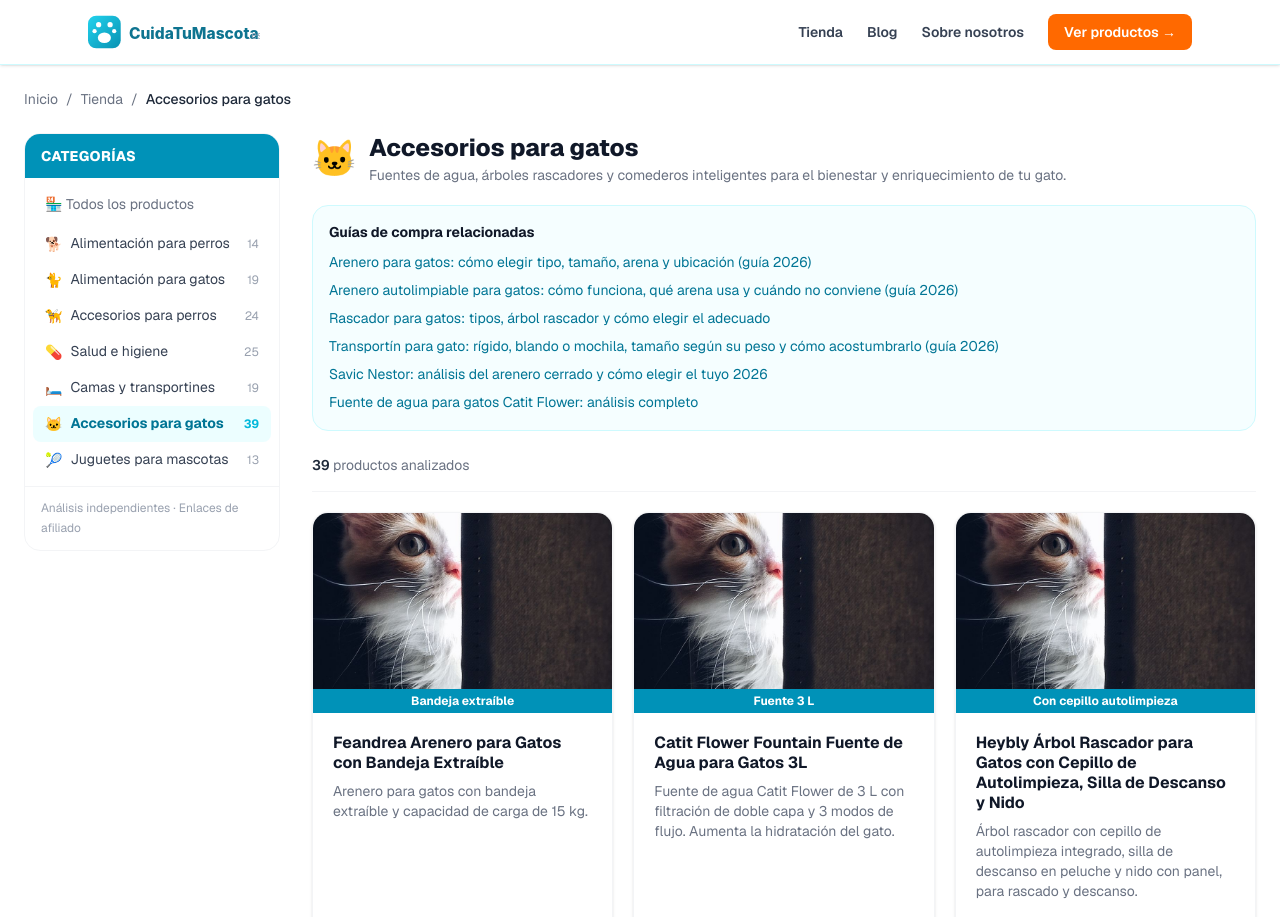
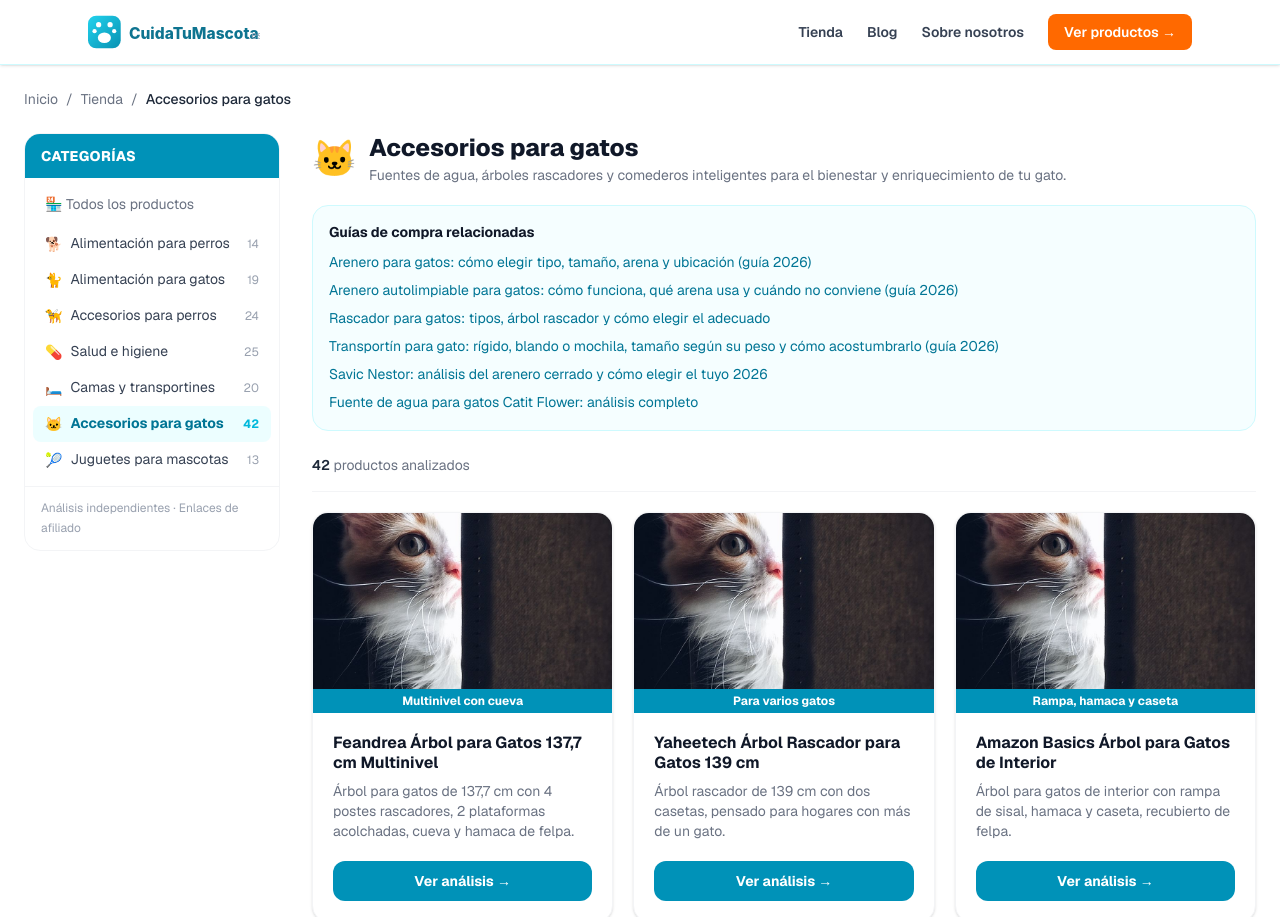
Before and after one commit to mktweb360/cuidatumascota, a Next.js app: page /tienda/accesorios-gatos in a window 1280 px wide. Shown: the top 917 px of the page. Built offline with nearby package versions, Linux system fonts and the light colour scheme.

Commit message:
Añade fichas: 3 árboles para gatos (Feandrea, Yaheetech, Amazon Basics) y transportín Morpilot

```diff
--- a/data/products.ts
+++ b/data/products.ts
@@ -365,6 +365,66 @@ export const products: Product[] = [
     relatedPosts: ["higiene-dental-perros-gatos", "como-leer-etiqueta-pienso-perros-gatos", "alimentacion-perros-guia-completa"],
   },
   {
+    slug: "feandrea-arbol-gatos-137-cm-multinivel",
+    // Comprobada en amazon.es el 21/11/2026: botón de compra activo, vendido y enviado por Amazon. Datos solo de la ficha de Amazon.
+    name: "Feandrea Árbol para Gatos 137,7 cm Multinivel",
+    asin: "B08XTS5LH9",
+    category: "Accesorios para gatos",
+    categorySlug: "accesorios-gatos",
+    categoryName: "Accesorios para gatos",
+    price: "Consultar precio",
+    priceMin: 0,
+    rating: 0,
+    reviewCount: 0,
+    shortDescription: "Árbol para gatos de 137,7 cm con 4 postes rascadores, 2 plataformas acolchadas, cueva y hamaca de felpa.",
+    fullDescription: "Árbol para gatos de Feandrea de 137,7 cm de altura y varios niveles, con 4 postes rascadores. Según la ficha, tiene 2 plataformas con bordes acolchados, una cueva y una hamaca de felpa, además de 2 pompones colgantes con cascabeles (con 2 de repuesto sin cascabeles). Los tornillos son estándar, incluye llave Allen y una persona basta para montarlo. La ficha indica que es adecuado para hogares con varios gatos.",
+    pros: ["4 postes rascadores, 2 plataformas acolchadas, cueva y hamaca", "Montaje por una sola persona con la llave Allen incluida", "El marco de varios niveles facilita la subida, incluso a gatos mayores, según la ficha", "Vendido y enviado por Amazon"],
+    cons: ["No hemos probado el producto: la información procede de la ficha de Amazon", "Un árbol de este tamaño necesita espacio y una pared o suelo estable", "Si tu gato pesa mucho, conviene revisar en la ficha la carga que admiten las plataformas"],
+    specs: { "Marca": "Feandrea", "Altura": "137,7 cm", "Postes rascadores": "4", "Extras": "2 plataformas, cueva, hamaca y pompones" },
+    badge: "Multinivel con cueva",
+    relatedPosts: ["arbol-rascador-gatos-guia-compra", "gato-interior-bienestar-enriquecimiento", "gato-primer-dia-casa-guia"],
+  },
+  {
+    slug: "yaheetech-arbol-rascador-gatos-139-cm",
+    // Comprobada en amazon.es el 21/11/2026: botón de compra activo, vendido y enviado por Amazon. Datos solo de la ficha de Amazon.
+    name: "Yaheetech Árbol Rascador para Gatos 139 cm",
+    asin: "B07YRKTF9Y",
+    category: "Accesorios para gatos",
+    categorySlug: "accesorios-gatos",
+    categoryName: "Accesorios para gatos",
+    price: "Consultar precio",
+    priceMin: 0,
+    rating: 0,
+    reviewCount: 0,
+    shortDescription: "Árbol rascador de 139 cm con dos casetas, pensado para hogares con más de un gato.",
+    fullDescription: "Árbol rascador de Yaheetech de 139 cm de altura con postes de sisal y dos casas privadas. Según la ficha, ofrece espacio para que jueguen y descansen a la vez varios gatos (indica de 4 a 5) y los componentes de madera cuentan con certificación de seguridad para felinos. Es una opción para casas con varios gatos que quieren un refugio individual para cada uno.",
+    pros: ["Dos casas privadas, útil con varios gatos", "Pensado para que descansen a la vez varios gatos, según la ficha", "Componentes de madera con certificación de seguridad, según la ficha", "Vendido y enviado por Amazon"],
+    cons: ["No hemos probado el producto: la información procede de la ficha de Amazon", "Con un solo gato puede resultar más grande de lo necesario", "Conviene medir el espacio antes de comprar"],
+    specs: { "Marca": "Yaheetech", "Altura": "139 cm", "Casetas": "2" },
+    badge: "Para varios gatos",
+    relatedPosts: ["arbol-rascador-gatos-guia-compra", "gato-interior-bienestar-enriquecimiento", "gato-primer-dia-casa-guia"],
+  },
+  {
+    slug: "amazon-basics-arbol-gatos-interior-multinivel",
+    // Comprobada en amazon.es el 21/11/2026: botón de compra activo, vendido y enviado por Amazon. Datos solo de la ficha de Amazon.
+    name: "Amazon Basics Árbol para Gatos de Interior",
+    asin: "B0DRY5G74Y",
+    category: "Accesorios para gatos",
+    categorySlug: "accesorios-gatos",
+    categoryName: "Accesorios para gatos",
+    price: "Consultar precio",
+    priceMin: 0,
+    rating: 0,
+    reviewCount: 0,
+    shortDescription: "Árbol para gatos de interior con rampa de sisal, hamaca y caseta, recubierto de felpa.",
+    fullDescription: "Árbol para gatos de interior de Amazon Basics con varios niveles. Según la ficha, combina una rampa para rascar de sisal, una hamaca y una caseta, y está recubierto de felpa. La rampa y el rascador están pensados para cubrir las necesidades diarias de rascado de los gatos.",
+    pros: ["Rampa de sisal para rascar, hamaca y caseta", "Recubrimiento de felpa", "Vendido y enviado por Amazon"],
+    cons: ["No hemos probado el producto: la información procede de la ficha de Amazon", "La ficha que hemos consultado no da todas las medidas en las viñetas: compruébalas antes de comprar"],
+    specs: { "Marca": "Amazon Basics", "Rascador": "Rampa de sisal", "Extras": "Hamaca y caseta", "Para": "Gatos de interior" },
+    badge: "Rampa, hamaca y caseta",
+    relatedPosts: ["arbol-rascador-gatos-guia-compra", "gato-interior-bienestar-enriquecimiento", "gato-primer-dia-casa-guia"],
+  },
+  {
     slug: "feandrea-arenero-gatos-bandeja-extraible",
     // Comprobada en amazon.es el 19/11/2026: botón de compra activo, vendido y enviado por Amazon. Datos solo de la ficha de Amazon.
     name: "Feandrea Arenero para Gatos con Bandeja Extraíble",
@@ -508,6 +568,26 @@ export const products: Product[] = [
   },
   // CAMAS Y TRANSPORTINES
   {
+    slug: "morpilot-transportin-gato-perro-pequeno-44x31x34",
+    // Comprobada en amazon.es el 21/11/2026: botón de compra activo, vendido y enviado por Amazon. Datos solo de la ficha de Amazon.
+    name: "Morpilot Transportín Gato y Perro Pequeño 44 cm",
+    asin: "B07MGH27ZS",
+    category: "Camas y transportines",
+    categorySlug: "camas-transportines",
+    categoryName: "Camas y transportines",
+    price: "Consultar precio",
+    priceMin: 0,
+    rating: 0,
+    reviewCount: 0,
+    shortDescription: "Transportín de 44 x 31 x 34 cm para gatos y perros pequeños de hasta 7 kg, con paneles de malla y apertura superior y lateral.",
+    fullDescription: "Transportín de Morpilot de 44 x 31 x 34 cm para gatos y perros pequeños de hasta 7 kg. Según la ficha, los paneles de malla favorecen la ventilación y permiten ver al animal, y las aperturas superior y laterales ayudan a meter a la mascota con menos estrés. La ficha recomienda comprobar las medidas antes de comprar.",
+    pros: ["Admite mascotas de hasta 7 kg", "Paneles de malla para ventilación y visibilidad", "Apertura superior y laterales para introducir a la mascota", "Vendido y enviado por Amazon"],
+    cons: ["No hemos probado el producto: la información procede de la ficha de Amazon", "Es pequeño: un gato grande o un perro de más de 7 kg no cabe", "Si vas a viajar en avión, comprueba antes las medidas y requisitos de la aerolínea"],
+    specs: { "Marca": "Morpilot", "Medidas": "44 x 31 x 34 cm", "Peso máximo": "7 kg", "Para": "Gatos y perros pequeños" },
+    badge: "Hasta 7 kg",
+    relatedPosts: ["transportin-para-gato-guia", "transportin-viaje-mascotas", "gato-primer-dia-casa-guia"],
+  },
+  {
     slug: "ferplast-atlas-10-el-negro",
     name: "Ferplast Atlas 10 EL Transportín Rígido Gato y Perro Pequeño Negro",
     asin: "B00F5ZTI08",
```
